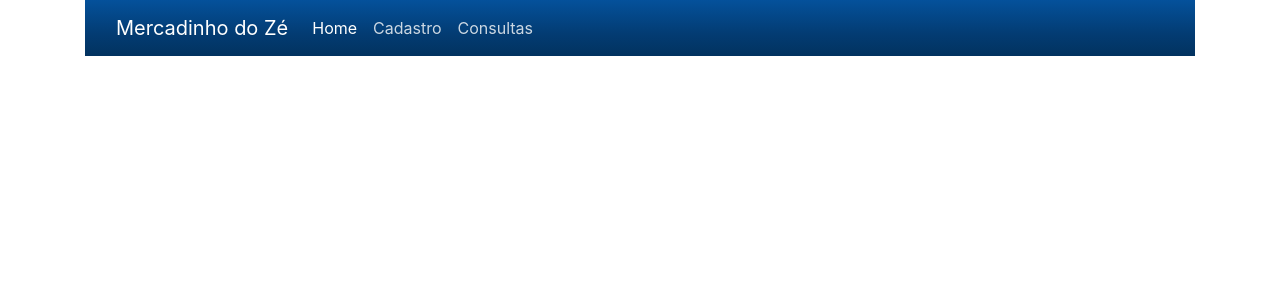
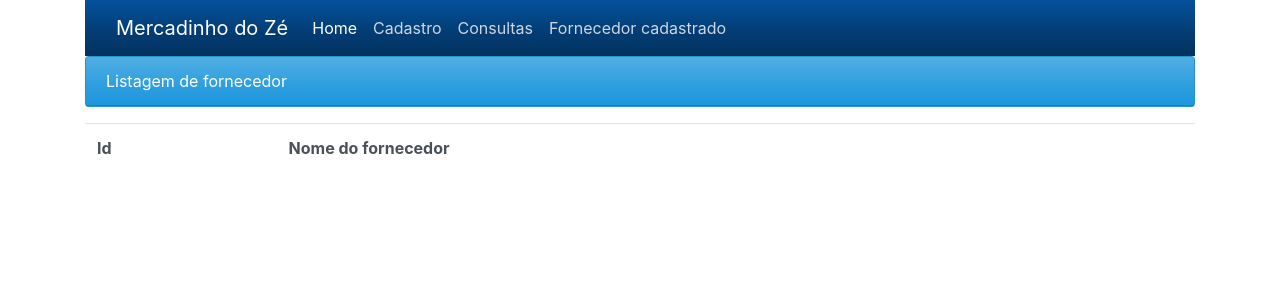
Before and after one commit to giovannirwp/mercadinho-ze, a React (Create React App) app in the folder mercadinho/: page /#/cadastro-fornecedor in a window 1280 px wide. Shown: the top 300 px of the page. Built offline with nearby package versions, Linux system fonts and the light colour scheme.

Commit message:
Adicionando tela nova

```diff
--- a/mercadinho/src/Components/Nav/Nav.js
+++ b/mercadinho/src/Components/Nav/Nav.js
@@ -26,6 +26,11 @@ export default class Nav extends Component {
                 Consultas
                 </Link>
               </li>
+              <li className="nav-item">
+                <Link className="nav-link" to="/cadastro-fornecedor">
+                  Fornecedor cadastrado
+                </Link>
+              </li>
             </ul>
           </div>
         </div>
--- /dev/null
+++ b/mercadinho/src/Pages/FornecedorCad.js
@@ -0,0 +1,43 @@
+import React, { Component } from "react";
+import produtosService from "../Api/produtosService";
+
+export class FornecedorCad extends Component {
+  state = {
+    produtos: [],
+  };
+  constructor() {
+    super();
+    this.service = new produtosService();
+  }
+
+  componentDidMount() {
+    const produtos = this.service.listagemDeProdutos();
+    this.setState({ produtos: produtos });
+  }
+
+  render() {
+    return (
+      <div>
+        <div className="card text-white bg-primary mb-3">
+          <div className="card-header">Listagem de fornecedor</div>
+        </div>
+        <table className="table table-hover">
+          <tr>
+            <th>Id</th>
+            <th>Nome do fornecedor</th>
+          </tr>
+          {this.state.produtos.map((prod, index) => {
+            return (
+              <tr>
+                <td>{prod.sku}</td>
+                <td>{prod.nome}</td>
+              </tr>
+            );
+          })}
+        </table>
+      </div>
+    );
+  }
+}
+
+export default FornecedorCad;
--- a/mercadinho/src/Rotas.js
+++ b/mercadinho/src/Rotas.js
@@ -2,6 +2,7 @@ import React from "react";
 import { Route, Switch } from "react-router";
 import CadastroProdutos from "./Pages/CadastroProdutos";
 import ConsultaProdutos from "./Pages/ConsultaProdutos";
+import FornecedorCad from "./Pages/FornecedorCad";
 import Home from "./Pages/Home";
 
 export default function Rotas() {
@@ -9,6 +10,7 @@ export default function Rotas() {
     <Switch>
       <Route exact path="/cadastro-produtos/:sku?" component={CadastroProdutos} />
       <Route exact path="/consulta-produtos" component={ConsultaProdutos} />
+      <Route exact path="/cadastro-fornecedor" component={FornecedorCad} />
       <Route exact path="/" component={Home} />
     </Switch>
   );
```
